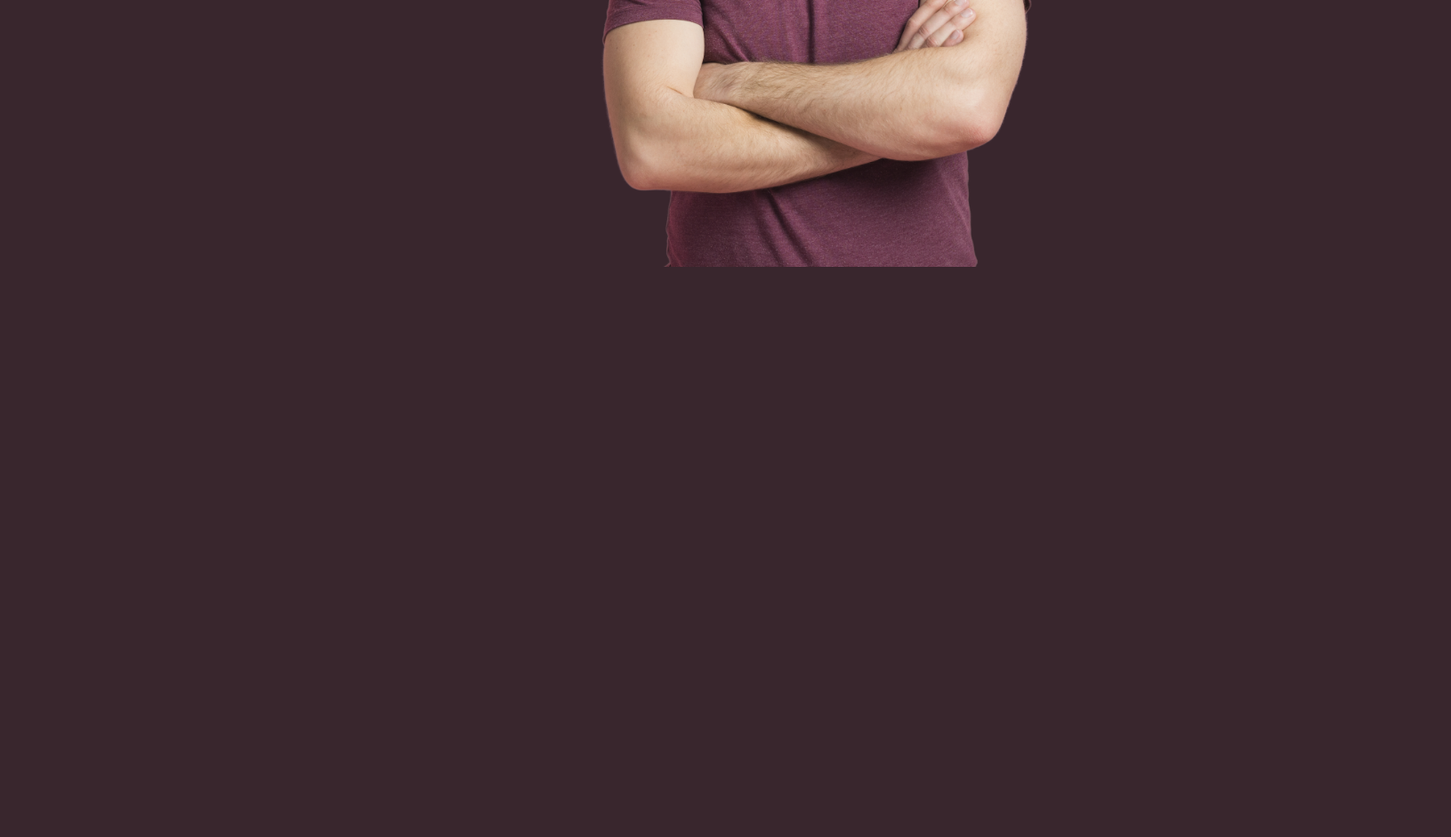
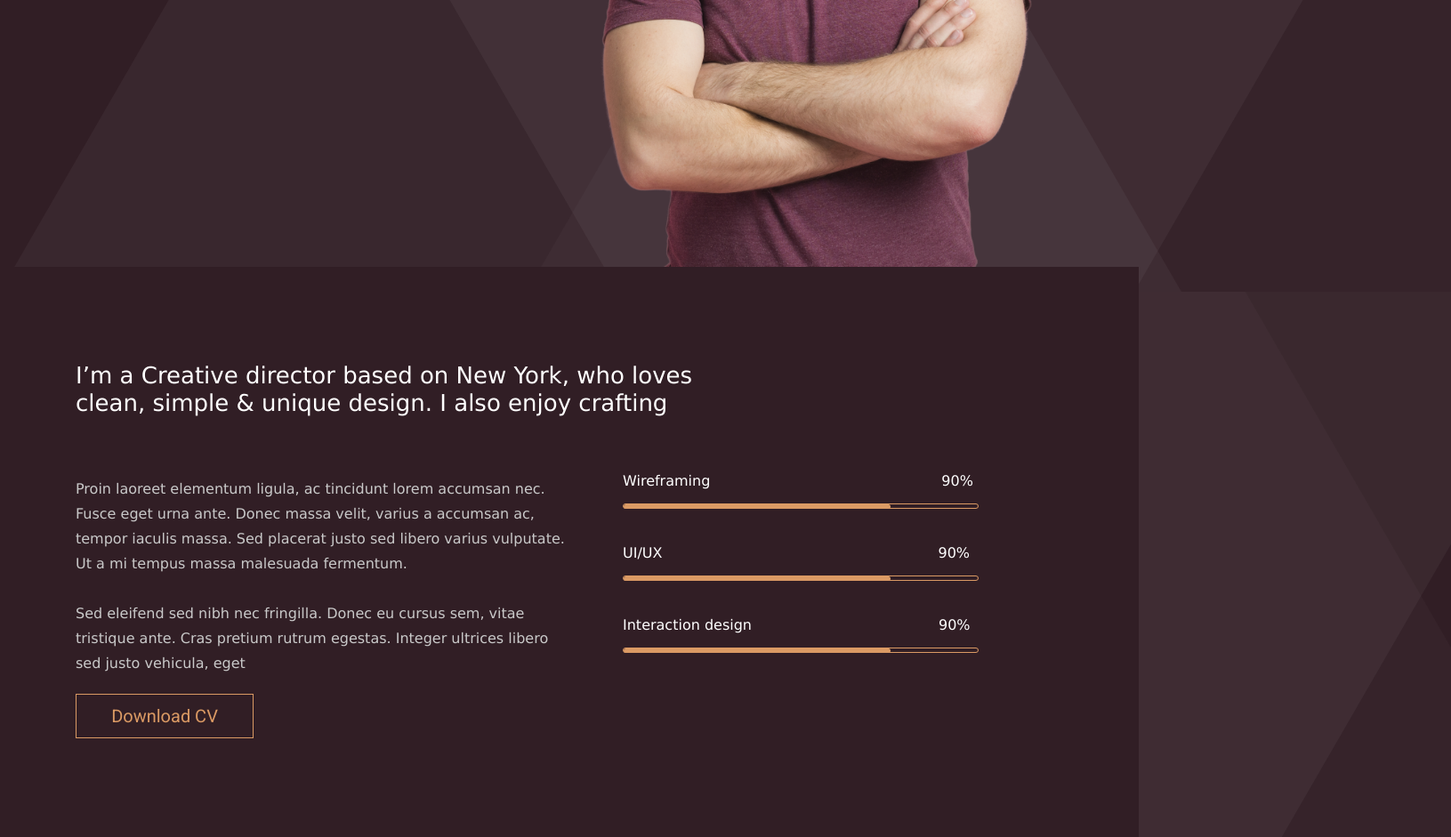
Before and after one commit to user5748/jony, a plain HTML site: page jony/index.html in a window 1280 px wide. Shown: the part 572-1513 px from the top of the page at 89% size, 1631 px wide, since content can reach past the window. Before the commit the page ends 872 px from the top, so only its background shows below. Drawn offline with nearby package versions, Linux system fonts and the light colour scheme.

Commit message:
second commit

```diff
--- a/jony/css/index.css
+++ b/jony/css/index.css
@@ -1,6 +1,9 @@
 body {
-    background-color: #39262D;
+    background-image: url(../img/bcg.png);
+    ;
 }
+
+
 
 .head1 {
     margin-top: 20px;
@@ -24,7 +27,7 @@ body {
 }
 
 .navbar {
-    width: 700px;
+    width: 740px;
     margin-top: 20px;
     margin-left: 180px;
 
@@ -117,3 +120,144 @@ body {
 
 
 }
+
+.bars {
+    background-color: #311E25;
+    width: 100%;
+    height: 600px;
+    margin-top: 27px;
+}
+
+
+.bars span {
+    font-size: 26px;
+    color: #fff;
+    line-height: 30px;
+    margin-bottom: 60px;
+}
+
+.creativ {
+    width: 70%;
+
+    margin-top: 80px;
+
+}
+
+.crea1 {
+    background-color: #311E25;
+
+}
+
+.creativ2 {
+    width: 100%;
+    margin-top: 50px;
+    height: 400px;
+    float: left;
+    display: flex;
+
+
+}
+
+.creativ2 p {
+    font-size: 16px;
+    line-height: 28px;
+    color: #C9C9C9;
+    margin: 20px 0;
+    float: left;
+}
+
+.progres {
+    width: 50%;
+    /* background-color: #C9C9C9; */
+    height: 400px;
+    display: block;
+    padding-left: 60px;
+
+}
+
+.lorem1 {
+    width: 50%;
+    height: 400px;
+margin-top: -25px;
+}
+
+.bar {
+    width: 400px;
+    height: 6px;
+    border: solid 1px #DB9A64;
+    border-radius: 15px;
+}
+
+.bar1 {
+    background-color: #DB9A64;
+    height: 7px;
+    width: 300px;
+    border-radius: 15px;
+}
+
+.progres span {
+    margin-left: 0px;
+
+    font-size: 16px;
+    color: #fff;
+    font-weight: 400;
+    margin-top: -15px;
+}
+
+.bar1 {
+    background-color: #DB9A64;
+    height: 5px;
+    width: 300px;
+    border-radius: 15px;
+}
+
+
+.barmargin {
+    margin-bottom: 50px;
+}
+
+.bar11 {
+    margin: 0;
+    padding: 0;
+    display: flex;
+    height: 25px;
+}
+
+/* .progres p {
+    margin-left: 200px;
+
+    font-size: 16px;
+    color: #fff;
+    font-weight: 400;
+} */
+.space {
+    width: 260px;
+    height: 20px;
+}
+
+.space1 {
+    width: 310px;
+    height: 20px;
+}
+
+.space2{
+    width: 210px;
+    height: 20px;
+}
+.btn3 {
+    height: 50px;
+    width: 200px;
+    background-color: transparent;
+    border: 1px solid #DB9A64;
+    color: #DB9A64;
+    font-size: 20px;
+    display: flex;
+    justify-content: center;
+    align-items: center;
+    font-family: "Roboto", sans-serif;
+}
+.btn3:hover {
+    background-color: #DB9A64;
+    color: aliceblue;
+    transition: 0.5s;
+}
--- a/jony/index.html
+++ b/jony/index.html
@@ -17,13 +17,16 @@
     <script src="https://maxcdn.bootstrapcdn.com/bootstrap/3.4.1/js/bootstrap.min.js"></script>
 
     <!-- FONT AWESOME ICONS -->
-    <link rel="stylesheet" href="https://cdnjs.cloudflare.com/ajax/libs/font-awesome/6.2.0/css/all.min.css">
+    <link rel="stylesheet" href="https://cdnjs.cloudflare.com/ajax/libs/font-awesome/6.2.1/css/all.min.css"
+        integrity="sha512-MV7K8+y+gLIBoVD59lQIYicR65iaqukzvf/nwasF0nqhPay5w/9lJmVM2hMDcnK1OnMGCdVK+iQrJ7lzPJQd1w=="
+        crossorigin="anonymous" referrerpolicy="no-referrer" />
     <!-- GOOGLE FONT -->
     <link rel="preconnect" href="https://fonts.googleapis.com">
     <link rel="preconnect" href="https://fonts.gstatic.com" crossorigin>
     <link href="https://fonts.googleapis.com/css2?family=Roboto&display=swap" rel="stylesheet">
     <!-- MAIN CSS -->
     <link rel="stylesheet" href="css/index.css">
+    <link rel="stylesheet" href="https://www.w3schools.com/w3css/4/w3.css">
 </head>
 
 
@@ -32,7 +35,6 @@
     <head>
         <div class="head1">
             <div class="container-fluid logo">
-
                 <img src="img/logo.png" alt="">
             </div>
             <nav>
@@ -44,11 +46,11 @@
                         </li>
                         <li>Services
                         </li>
-                        <li>Pages<i class="fa fa-sort-desc" aria-hidden="true"></i>
+                        <li>Pages<i class="fa-solid fa-chevron-down"></i>
                         </li>
                         <li>About
                         </li>
-                        <li>Blog<i class="fa fa-sort-desc" aria-hidden="true"></i>
+                        <li>Blog<i class="fa-solid fa-chevron-down"></i>
                         </li>
                         <li> Contact
                         </li>
@@ -59,27 +61,89 @@
                 Let's Talk
             </div>
         </div>
+    </head>
+</div>
 
 
-    </head>
-
-
-
-
-
-
-
-</div>
 <div class="container hi">
     <div class="text">
-    <h1>  Hi There, I Am Jony <br>
-        <span>Creative Director</span>
+        <h1> Hi There, I Am Jony <br>
+            <span>Creative Director</span>
         </h1>
         <div class="button btn2">
             View Works
         </div>
     </div>
-<div class="imgl"> <img src="img/my_img.png" alt=""></div>
+    <div class="imgl"> <img src="img/my_img.png" alt=""></div>
+</div>
+
+
+<div class="container-fliud crea1">
+    <div class="container">
+        <div class="container bars">
+            <div class="creativ">
+                <span>I’m a Creative director based on New York, who loves <br> clean, simple & unique
+                    design. I also enjoy crafting</span>
+            </div>
+            <br>
+            <div class="creativ2">
+                <div class="lorem1">
+                    <p>Proin laoreet elementum ligula, ac tincidunt lorem accumsan nec. Fusce eget urna ante. Donec
+                        massa
+                        velit, varius a accumsan ac, tempor iaculis massa. Sed placerat justo sed libero varius
+                        vulputate.
+                        Ut a mi tempus massa malesuada fermentum.
+                        <br>
+                        <br>
+                        Sed eleifend sed nibh nec fringilla. Donec eu cursus sem, vitae tristique ante. Cras pretium
+                        rutrum
+                        egestas. Integer ultrices libero sed justo vehicula, eget
+                    </p>
+                    <div class="button btn3">
+                        Download CV
+                    </div>
+                </div>
+
+                <div class="progres">
+                    <div class="barmargin">
+                        <div class="bar11">
+                            <span> Wireframing</span>
+                            <div class="space"></div><span>90%</span>
+                        </div>
+                        <div class="bar">
+                            <div class="bar1"></div>
+                        </div>
+                    </div>
+
+                    <div class="barmargin">
+                        <div class="bar11">
+                            <span> UI/UX</span>
+                            <div class="space1"></div><span>90%</span>
+                        </div>
+                        <div class="bar">
+                            <div class="bar1"></div>
+                        </div>
+                    </div>
+                    <div class="barmargin">
+                        <div class="bar11">
+                            <span> Interaction design</span>
+                            <div class="space2"></div><span>90%</span>
+                        </div>
+                        <div class="bar">
+                            <div class="bar1"></div>
+                        </div>
+                    </div>
+
+
+                </div>
+
+            </div>
+
+        </div>
+
+    </div>
+
+</div>
 </div>
 
 <body>
```
Also changed, not shown: jony/img/bcg.png (added).
